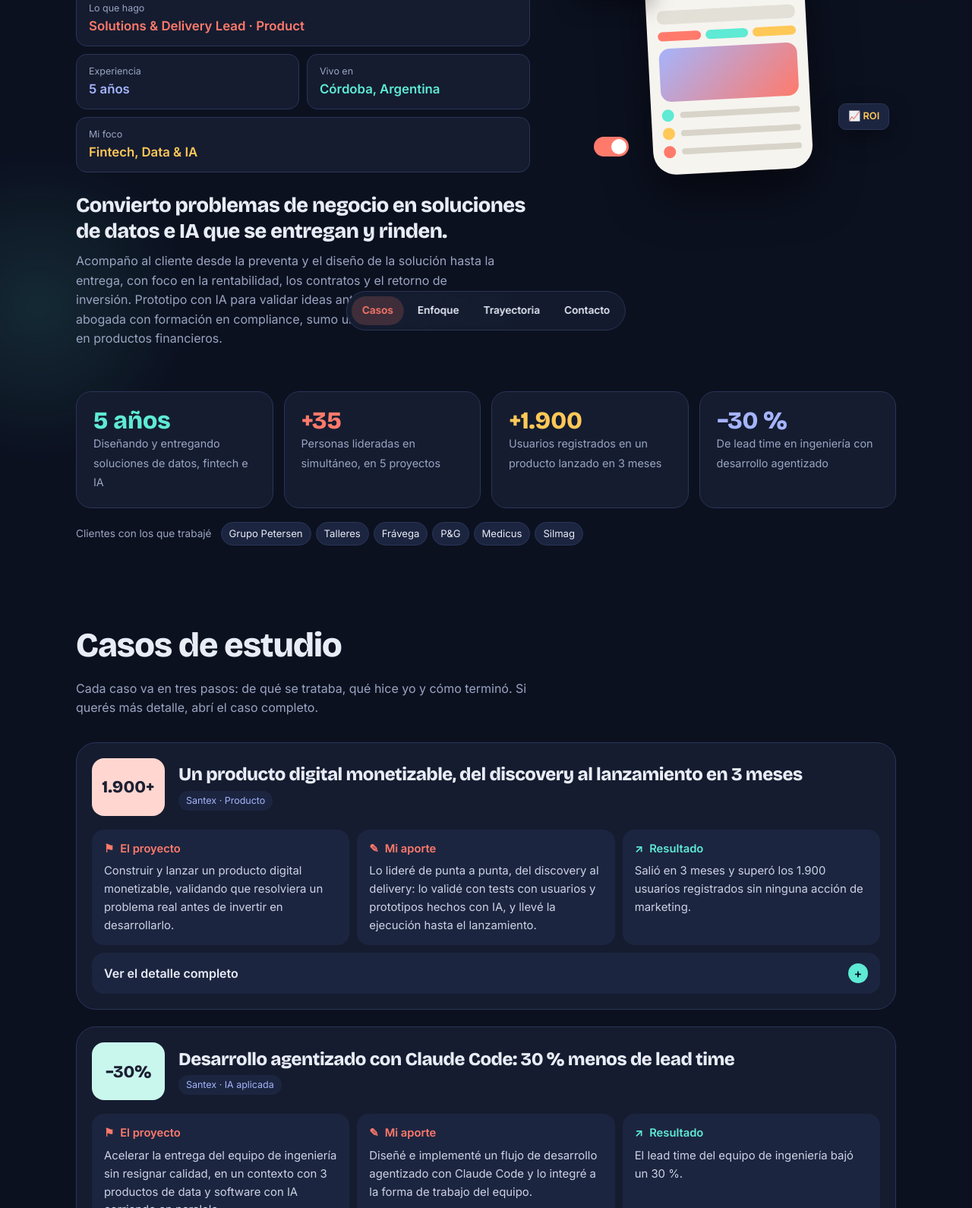
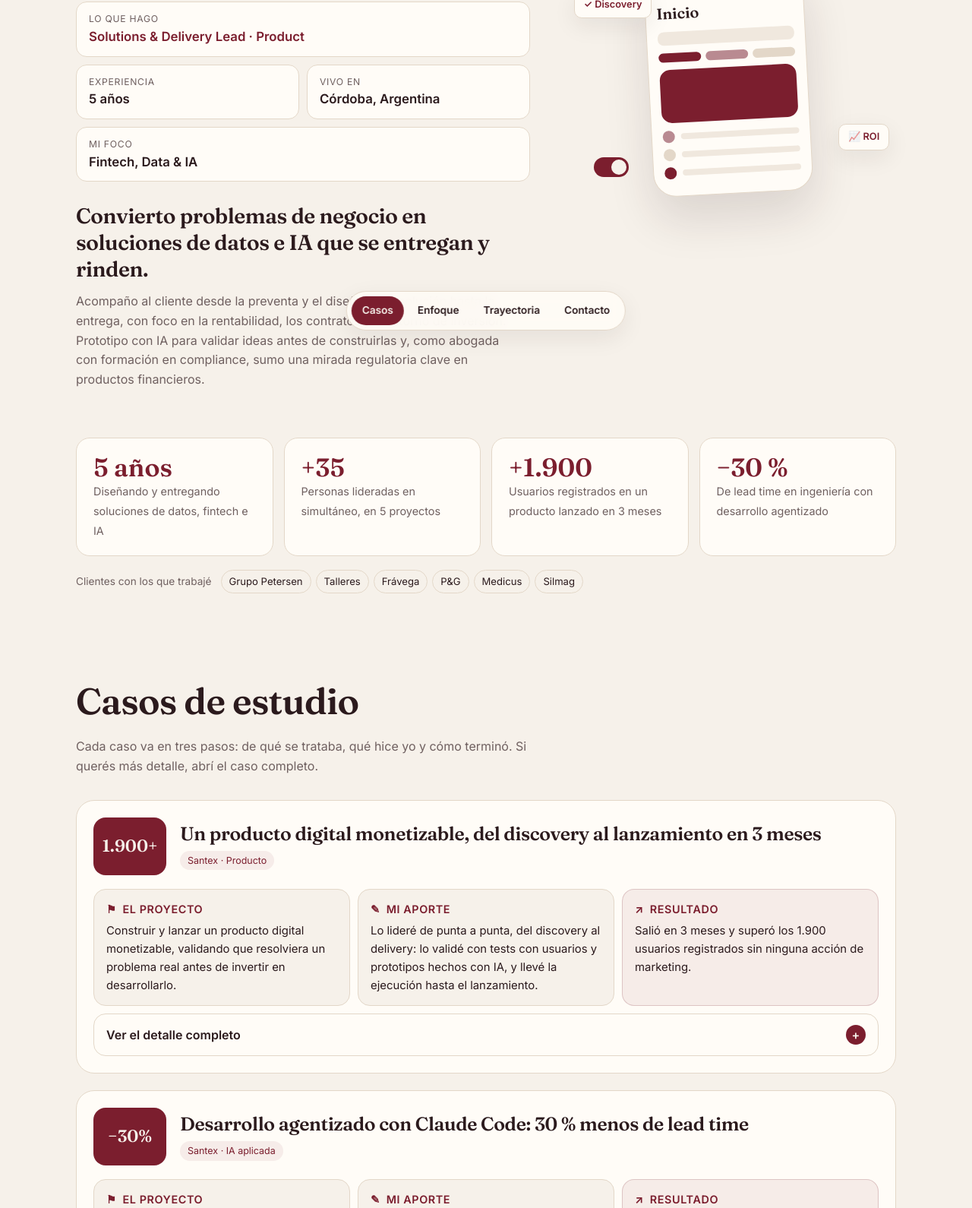
Before and after one commit to agustinaarmella-farx/agustinaarmella-farx.github.io, a plain HTML site: page index.html in a window 1280 px wide. Shown: the part 347-1937 px from the top of the page at 76% size. Drawn offline with nearby package versions, Linux system fonts and the light colour scheme.

Commit message:
Nuevo diseño: bordó sobre blanco roto, tipografía Fraunces
Co-Authored-By: Claude Opus 5.5 <noreply@anthropic.com>

```diff
--- a/index.html
+++ b/index.html
@@ -7,8 +7,8 @@
   <meta name="description" content="Solutions & Delivery Lead en Fintech, Data e IA. Casos de estudio, trayectoria y contacto." />
   <link rel="preconnect" href="https://fonts.googleapis.com" />
   <link rel="preconnect" href="https://fonts.gstatic.com" crossorigin />
-  <link href="https://fonts.googleapis.com/css2?family=Bricolage+Grotesque:opsz,wght@12..96,600;12..96,800&family=Inter:wght@400;500;600&display=swap" rel="stylesheet" />
-  <link rel="stylesheet" href="styles.css?v=2" />
+  <link href="https://fonts.googleapis.com/css2?family=Fraunces:ital,opsz,wght@0,9..144,500;0,9..144,600;1,9..144,600&family=Inter:wght@400;500;600&display=swap" rel="stylesheet" />
+  <link rel="stylesheet" href="styles.css?v=3" />
 </head>
 <body>
   <div class="blob blob-a" aria-hidden="true"></div>
--- a/styles.css
+++ b/styles.css
@@ -1,19 +1,18 @@
 /* ================================================================
-   Paleta: cambiá estos valores para personalizar todo el sitio
+   Paleta: bordó + blanco roto. Cambiá estos valores para ajustar todo.
    ================================================================ */
 :root {
-  --bg: #0c1120;
-  --surface: #151c30;
-  --surface-2: #1c2540;
-  --line: #2a3556;
-  --text: #e8ecf6;
-  --muted: #9aa5c2;
-  --accent: #ff7a6b;   /* coral  */
-  --accent-2: #5eead4; /* menta  */
-  --accent-3: #ffc857; /* ámbar  */
-  --accent-4: #a5b4fc; /* lavanda */
-  --radius: 20px;
-  --font-display: "Bricolage Grotesque", system-ui, sans-serif;
+  --bg: #f6f1ea;          /* blanco roto */
+  --surface: #fffcf7;     /* tarjetas */
+  --surface-2: #f0e8de;   /* bloques internos */
+  --line: #e3d7c8;        /* bordes */
+  --text: #2b1a1d;        /* casi negro cálido */
+  --muted: #6f6060;       /* texto secundario */
+  --accent: #7b1e2e;      /* bordó */
+  --accent-dark: #5e1422; /* bordó hover */
+  --accent-soft: #7b1e2e12;
+  --radius: 18px;
+  --font-display: "Fraunces", Georgia, "Times New Roman", serif;
   --font-body: "Inter", system-ui, -apple-system, "Segoe UI", sans-serif;
 }
 
@@ -27,16 +26,18 @@ body {
   line-height: 1.6;
   overflow-x: hidden;
 }
-a { color: var(--accent-2); }
+a { color: var(--accent); text-underline-offset: 3px; }
+a:hover { color: var(--accent-dark); }
 img { max-width: 100%; display: block; }
+::selection { background: var(--accent); color: var(--bg); }
 
 .wrap { width: min(1080px, 100% - 32px); margin-inline: auto; }
 main { position: relative; z-index: 1; padding-bottom: 120px; }
 
-/* Fondos decorativos */
-.blob { position: fixed; border-radius: 50%; filter: blur(10px); opacity: .35; z-index: 0; pointer-events: none; }
-.blob-a { width: 520px; height: 520px; right: -180px; top: -160px; background: radial-gradient(circle, #ff7a6b55, transparent 70%); }
-.blob-b { width: 420px; height: 420px; left: -160px; bottom: -160px; background: radial-gradient(circle, #5eead455, transparent 70%); }
+/* Fondo decorativo sutil */
+.blob { position: fixed; border-radius: 50%; z-index: 0; pointer-events: none; }
+.blob-a { width: 560px; height: 560px; right: -220px; top: -220px; background: radial-gradient(circle, #7b1e2e14, transparent 70%); }
+.blob-b { display: none; }
 
 /* ============ HERO ============ */
 .hero {
@@ -46,153 +47,148 @@ main { position: relative; z-index: 1; padding-bottom: 120px; }
   align-items: center;
   padding-top: 48px;
 }
-.hero-top { display: flex; align-items: center; gap: 14px; margin-bottom: 20px; }
-.avatar { width: 64px; height: 64px; border-radius: 50%; object-fit: cover; border: 2px solid var(--line); }
-.avatar-fallback { display: grid; place-items: center; background: var(--surface-2); font-weight: 600; color: var(--accent); }
+.hero-top { display: flex; align-items: center; gap: 14px; margin-bottom: 22px; }
+.avatar { flex-shrink: 0; width: 64px; height: 64px; border-radius: 50%; object-fit: cover; border: 2px solid var(--accent); }
+.avatar-fallback { display: grid; place-items: center; background: var(--accent); color: var(--bg); font-family: var(--font-display); font-weight: 600; font-size: 1.2rem; }
 .status {
   display: inline-flex; align-items: center; gap: 8px;
   padding: 6px 14px; border-radius: 999px;
   background: var(--surface); border: 1px solid var(--line);
   font-size: .85rem; color: var(--muted);
 }
-.dot { width: 8px; height: 8px; border-radius: 50%; background: var(--accent-2); box-shadow: 0 0 0 4px #5eead422; animation: pulse 2s infinite; }
-@keyframes pulse { 50% { box-shadow: 0 0 0 7px #5eead400; } }
+.dot { width: 8px; height: 8px; border-radius: 50%; background: var(--accent); box-shadow: 0 0 0 4px #7b1e2e22; animation: pulse 2s infinite; }
+@keyframes pulse { 50% { box-shadow: 0 0 0 7px #7b1e2e00; } }
 
-h1, h2, h3, .section-title { font-family: var(--font-display); letter-spacing: -.02em; }
-h1 { font-size: clamp(2.4rem, 6vw, 3.6rem); line-height: 1.05; margin: 0 0 22px; font-weight: 800; }
-.accent { color: var(--accent); }
+h1, h2, h3, .section-title { font-family: var(--font-display); letter-spacing: -.015em; font-weight: 600; }
+h1 { font-size: clamp(2.5rem, 6vw, 3.8rem); line-height: 1.05; margin: 0 0 24px; }
+.accent { color: var(--accent); font-style: italic; }
 
-.facts { display: grid; grid-template-columns: 1fr 1fr; gap: 10px; margin-bottom: 26px; }
+.facts { display: grid; grid-template-columns: 1fr 1fr; gap: 10px; margin-bottom: 28px; }
 .fact { padding: 12px 16px; border-radius: 14px; border: 1px solid var(--line); background: var(--surface); }
 .fact-wide { grid-column: 1 / -1; }
-.fact small { display: block; color: var(--muted); font-size: .78rem; }
-.fact strong { font-size: 1.05rem; font-weight: 600; }
+.fact small { display: block; color: var(--muted); font-size: .76rem; text-transform: uppercase; letter-spacing: .06em; }
+.fact strong { font-size: 1.05rem; font-weight: 600; color: var(--text); }
 .fact-1 strong { color: var(--accent); }
-.fact-2 strong { color: var(--accent-4); }
-.fact-3 strong { color: var(--accent-2); }
-.fact-4 strong { color: var(--accent-3); }
 
-.tagline { font-size: clamp(1.3rem, 2.6vw, 1.7rem); line-height: 1.25; margin: 0 0 10px; }
-.lead { color: var(--muted); margin: 0; max-width: 56ch; }
+.tagline { font-size: clamp(1.35rem, 2.6vw, 1.75rem); line-height: 1.25; margin: 0 0 12px; }
+.lead { color: var(--muted); margin: 0; max-width: 58ch; }
 
 /* Mockup de teléfono */
 .hero-art { position: relative; height: 420px; display: grid; place-items: center; }
 .phone {
   width: 210px; padding: 14px; border-radius: 30px;
-  background: #f6f4ef; color: #1b2033;
-  box-shadow: 0 30px 60px #0008; transform: rotate(-3deg);
+  background: var(--surface); color: var(--text);
+  border: 1px solid var(--line);
+  box-shadow: 0 30px 60px #2b1a1d22; transform: rotate(-3deg);
 }
 .phone-bar { display: flex; justify-content: space-between; font-size: .65rem; font-weight: 600; margin-bottom: 8px; }
-.phone-bar .pill { width: 50px; height: 12px; background: #1b2033; border-radius: 8px; }
-.phone-title { font-family: var(--font-display); font-weight: 800; font-size: 1.2rem; margin-bottom: 8px; }
-.sk { border-radius: 8px; background: #e3e0d8; }
+.phone-bar .pill { width: 50px; height: 12px; background: var(--text); border-radius: 8px; }
+.phone-title { font-family: var(--font-display); font-weight: 600; font-size: 1.25rem; margin-bottom: 8px; }
+.sk { border-radius: 8px; background: var(--surface-2); }
 .sk-search { height: 18px; margin-bottom: 10px; }
 .sk-row { display: flex; gap: 6px; margin-bottom: 10px; }
 .sk-row i { flex: 1; height: 12px; border-radius: 6px; }
-.c1 { background: var(--accent); } .c2 { background: var(--accent-2); } .c3 { background: var(--accent-3); }
-.sk-card { height: 70px; border-radius: 14px; margin-bottom: 10px; background: linear-gradient(135deg, var(--accent-4), var(--accent)); }
+.c1 { background: var(--accent); } .c2 { background: #b98a91; } .c3 { background: #e3d7c8; }
+.sk-card { height: 70px; border-radius: 14px; margin-bottom: 10px; background: var(--accent); }
 .sk-line { display: flex; align-items: center; gap: 8px; margin-bottom: 8px; }
 .sk-line i { width: 16px; height: 16px; border-radius: 50%; }
-.sk-line b { flex: 1; height: 8px; background: #d8d4ca; border-radius: 4px; }
+.sk-line b { flex: 1; height: 8px; background: var(--surface-2); border-radius: 4px; }
 .chip {
   position: absolute; padding: 6px 12px; border-radius: 10px; font-size: .8rem; font-weight: 600;
-  background: var(--surface-2); border: 1px solid var(--line); box-shadow: 0 10px 30px #0006;
+  background: var(--surface); border: 1px solid var(--line); color: var(--accent);
+  box-shadow: 0 10px 30px #2b1a1d14;
   animation: float 5s ease-in-out infinite;
 }
-.chip-a { left: 4%; top: 22%; color: var(--accent-2); }
-.chip-b { right: 2%; bottom: 26%; color: var(--accent-3); animation-delay: -2.5s; }
+.chip-a { left: 4%; top: 22%; }
+.chip-b { right: 2%; bottom: 26%; animation-delay: -2.5s; }
 .toggle { position: absolute; left: 10%; bottom: 20%; width: 46px; height: 26px; border-radius: 99px; background: var(--accent); padding: 3px; }
-.toggle span { display: block; width: 20px; height: 20px; border-radius: 50%; background: #fff; margin-left: auto; }
+.toggle span { display: block; width: 20px; height: 20px; border-radius: 50%; background: var(--bg); margin-left: auto; }
 @keyframes float { 50% { transform: translateY(-10px); } }
 
 /* ============ STATS ============ */
-.stats { display: grid; grid-template-columns: repeat(4, 1fr); gap: 14px; margin-top: 56px; }
-.stat:nth-child(4) strong { color: var(--accent-4); }
+.stats { display: grid; grid-template-columns: repeat(4, 1fr); gap: 14px; margin-top: 64px; }
+.stat { padding: 20px 22px; border-radius: var(--radius); background: var(--surface); border: 1px solid var(--line); }
+.stat strong { display: block; font-family: var(--font-display); font-weight: 600; font-size: 2.1rem; line-height: 1.1; color: var(--accent); }
+.stat span { color: var(--muted); font-size: .9rem; }
 .clients { display: flex; flex-wrap: wrap; align-items: center; gap: 12px; margin-top: 18px; }
 .clients-label { color: var(--muted); font-size: .85rem; }
-.t4 { background: #dfe3ff; }
-.stat { padding: 20px 22px; border-radius: var(--radius); background: var(--surface); border: 1px solid var(--line); }
-.stat strong { display: block; font-family: var(--font-display); font-size: 2rem; line-height: 1.1; }
-.stat:nth-child(1) strong { color: var(--accent-2); }
-.stat:nth-child(2) strong { color: var(--accent); }
-.stat:nth-child(3) strong { color: var(--accent-3); }
-.stat span { color: var(--muted); font-size: .9rem; }
 
 /* ============ SECCIONES ============ */
-.section { margin-top: 96px; scroll-margin-top: 24px; }
-.section-title { font-size: clamp(2rem, 4.5vw, 2.8rem); margin: 0 0 8px; font-weight: 800; }
+.section { margin-top: 104px; scroll-margin-top: 24px; }
+.section-title { font-size: clamp(2.1rem, 4.5vw, 3rem); margin: 0 0 8px; }
 .section-sub { color: var(--muted); margin: 0 0 32px; max-width: 60ch; }
 
 /* ============ CASOS ============ */
-.case { background: var(--surface); border: 1px solid var(--line); border-radius: 26px; padding: 20px; margin-bottom: 22px; }
+.case { background: var(--surface); border: 1px solid var(--line); border-radius: 24px; padding: 22px; margin-bottom: 22px; }
 .case-head { display: flex; gap: 18px; align-items: center; margin-bottom: 18px; }
-.case-head h3 { margin: 0 0 6px; font-size: clamp(1.2rem, 2.4vw, 1.5rem); line-height: 1.2; }
+.case-head h3 { margin: 0 0 6px; font-size: clamp(1.25rem, 2.4vw, 1.55rem); line-height: 1.2; }
 .case-thumb {
   flex: 0 0 96px; height: 76px; border-radius: 16px;
   display: flex; align-items: center; justify-content: center; gap: 6px;
-  font-weight: 700; font-size: .8rem; color: #1b2033;
+  font-weight: 700; font-size: .8rem;
+  background: var(--accent); color: var(--bg);
 }
-.case-thumb span { background: #fff9; padding: 2px 6px; border-radius: 6px; font-size: .68rem; }
+.case-thumb span { background: #ffffff26; padding: 2px 6px; border-radius: 6px; font-size: .68rem; }
 .case-thumb em { font-style: normal; }
-.case-thumb b { font-family: var(--font-display); font-size: 1.4rem; }
-.t1 { background: #ffd6d0; } .t2 { background: #c9f7ee; } .t3 { background: #ffe9b8; }
-.tag { display: inline-block; font-size: .78rem; padding: 3px 10px; border-radius: 999px; background: var(--surface-2); color: var(--accent-4); }
+.case-thumb b { font-family: var(--font-display); font-weight: 600; font-size: 1.4rem; }
+.tag { display: inline-block; font-size: .78rem; padding: 3px 10px; border-radius: 999px; background: var(--accent-soft); color: var(--accent); }
 
 .case-steps { display: grid; grid-template-columns: repeat(3, 1fr); gap: 10px; }
-.step { background: var(--surface-2); border-radius: 16px; padding: 14px 16px; }
-.step h4 { margin: 0 0 6px; font-size: .92rem; color: var(--accent); display: flex; gap: 8px; }
-.step-result h4 { color: var(--accent-2); }
-.step p { margin: 0; font-size: .93rem; color: #cdd3e4; }
+.step { background: var(--bg); border: 1px solid var(--line); border-radius: 16px; padding: 14px 16px; }
+.step h4 { margin: 0 0 6px; font-size: .9rem; color: var(--accent); display: flex; gap: 8px; text-transform: uppercase; letter-spacing: .04em; }
+.step-result { background: var(--accent-soft); border-color: #7b1e2e33; }
+.step p { margin: 0; font-size: .93rem; color: var(--text); }
 
-.case-more { margin-top: 10px; background: var(--surface-2); border-radius: 16px; }
+.case-more { margin-top: 10px; border: 1px solid var(--line); border-radius: 16px; }
 .case-more summary {
   list-style: none; cursor: pointer; padding: 14px 16px; font-weight: 600;
   display: flex; justify-content: space-between; align-items: center;
 }
+.case-more summary:hover { color: var(--accent); }
 .case-more summary::-webkit-details-marker { display: none; }
 .plus {
   width: 26px; height: 26px; border-radius: 50%; display: grid; place-items: center;
-  background: var(--accent-2); color: var(--bg); font-weight: 700; transition: transform .25s;
+  background: var(--accent); color: var(--bg); font-weight: 700; transition: transform .25s;
 }
 .case-more[open] .plus { transform: rotate(45deg); }
-.case-detail { padding: 0 16px 16px; color: #cdd3e4; font-size: .95rem; }
+.case-detail { padding: 0 16px 16px; color: var(--muted); font-size: .95rem; }
 .case-detail h5 { margin: 14px 0 4px; font-size: .9rem; color: var(--text); }
+.case-detail strong { color: var(--text); }
 .case-detail p, .case-detail ul { margin: 0; }
 
 /* ============ DIFERENCIAL ============ */
 .cards3 { display: grid; grid-template-columns: repeat(3, 1fr); gap: 14px; }
-.mini { padding: 20px; border-radius: var(--radius); background: var(--surface); border: 1px solid var(--line); }
-.mini h4 { margin: 0 0 6px; font-size: 1.05rem; }
-.mini:nth-child(1) h4 { color: var(--accent); }
-.mini:nth-child(2) h4 { color: var(--accent-2); }
-.mini:nth-child(3) h4 { color: var(--accent-3); }
+.mini { padding: 22px; border-radius: var(--radius); background: var(--surface); border: 1px solid var(--line); border-top: 3px solid var(--accent); }
+.mini h4 { margin: 0 0 8px; font-family: var(--font-display); font-weight: 600; font-size: 1.15rem; color: var(--accent); }
 .mini p { margin: 0; color: var(--muted); font-size: .93rem; }
 
 /* ============ TRAYECTORIA ============ */
 .timeline { list-style: none; margin: 24px 0 0; padding: 0 0 0 22px; border-left: 2px solid var(--line); }
-.timeline li { position: relative; margin-bottom: 28px; }
+.timeline li { position: relative; margin-bottom: 30px; }
 .timeline li::before {
-  content: ""; position: absolute; left: -30px; top: 8px; width: 14px; height: 14px;
+  content: ""; position: absolute; left: -30px; top: 9px; width: 14px; height: 14px;
   border-radius: 50%; background: var(--bg); border: 3px solid var(--accent);
 }
 .tl-head { display: flex; justify-content: space-between; align-items: baseline; gap: 12px; flex-wrap: wrap; }
-.tl-head h3 { margin: 0; font-size: 1.3rem; }
+.tl-head h3 { margin: 0; font-size: 1.4rem; }
 .years { color: var(--muted); font-size: .88rem; }
-.role { margin: 0 0 4px; color: var(--accent-2); font-weight: 600; }
-.timeline p:last-child { margin: 0; color: #cdd3e4; }
+.role { margin: 0 0 4px; color: var(--accent); font-weight: 600; }
+.timeline p:last-child { margin: 0; color: var(--muted); }
 
-.skills { display: grid; grid-template-columns: repeat(3, 1fr); gap: 22px; margin-top: 40px; padding: 22px; border-radius: var(--radius); background: var(--surface); border: 1px solid var(--line); }
-.skills h4 { margin: 0 0 10px; }
+.skills { display: grid; grid-template-columns: repeat(3, 1fr); gap: 22px; margin-top: 40px; padding: 24px; border-radius: var(--radius); background: var(--surface); border: 1px solid var(--line); }
+.skills h4 { margin: 0 0 10px; font-family: var(--font-display); font-weight: 600; font-size: 1.1rem; }
 .skills p { margin: 0; color: var(--muted); font-size: .93rem; }
 .pills { list-style: none; padding: 0; margin: 0; display: flex; flex-wrap: wrap; gap: 6px; }
-.pills li { font-size: .82rem; padding: 4px 10px; border-radius: 999px; background: var(--surface-2); border: 1px solid var(--line); }
+.pills li { font-size: .82rem; padding: 4px 10px; border-radius: 999px; background: var(--bg); border: 1px solid var(--line); color: var(--text); }
 
 /* ============ CONTACTO ============ */
-.contact { text-align: center; padding: 48px 20px; border-radius: 28px; background: linear-gradient(135deg, #ff7a6b22, #5eead422); border: 1px solid var(--line); }
-.contact p { color: var(--muted); max-width: 52ch; margin: 0 auto 20px; }
+.contact { text-align: center; padding: 56px 20px; border-radius: 28px; background: var(--accent); color: var(--bg); border: 0; }
+.contact .section-title { color: var(--bg); }
+.contact p { color: #f6f1eacc; max-width: 52ch; margin: 0 auto 22px; }
+.contact a { color: var(--bg); font-weight: 600; }
 .btn {
   font: inherit; font-weight: 600; cursor: pointer; border: 0;
-  padding: 12px 22px; border-radius: 999px; background: var(--accent); color: var(--bg);
+  padding: 12px 24px; border-radius: 999px; background: var(--bg); color: var(--accent);
   transition: transform .15s;
 }
 .btn:hover { transform: translateY(-2px); }
@@ -202,11 +198,13 @@ h1 { font-size: clamp(2.4rem, 6vw, 3.6rem); line-height: 1.05; margin: 0 0 22px;
 .dock {
   position: fixed; left: 50%; bottom: 18px; transform: translateX(-50%); z-index: 10;
   display: flex; gap: 4px; padding: 6px; border-radius: 999px;
-  background: #151c30e6; backdrop-filter: blur(10px); border: 1px solid var(--line);
+  background: #fffcf7e6; backdrop-filter: blur(10px); border: 1px solid var(--line);
+  box-shadow: 0 10px 30px #2b1a1d14;
   max-width: calc(100% - 32px);
 }
 .dock a { color: var(--text); text-decoration: none; font-size: .85rem; font-weight: 600; padding: 8px 14px; border-radius: 999px; white-space: nowrap; }
-.dock a.active { background: #ff7a6b2e; color: var(--accent); }
+.dock a:hover { color: var(--accent); }
+.dock a.active { background: var(--accent); color: var(--bg); }
 
 /* ============ ANIMACIÓN DE ENTRADA ============ */
 .reveal { opacity: 0; transform: translateY(18px); transition: opacity .6s ease, transform .6s ease; }
@@ -219,7 +217,7 @@ h1 { font-size: clamp(2.4rem, 6vw, 3.6rem); line-height: 1.05; margin: 0 0 22px;
 /* ============ RESPONSIVE ============ */
 @media (max-width: 860px) {
   .hero { grid-template-columns: 1fr; }
-  .hero-art { height: 340px; order: -1; display: none; }
+  .hero-art { display: none; }
   .stats { grid-template-columns: 1fr 1fr; }
   .cards3, .case-steps, .skills { grid-template-columns: 1fr; }
 }
```
